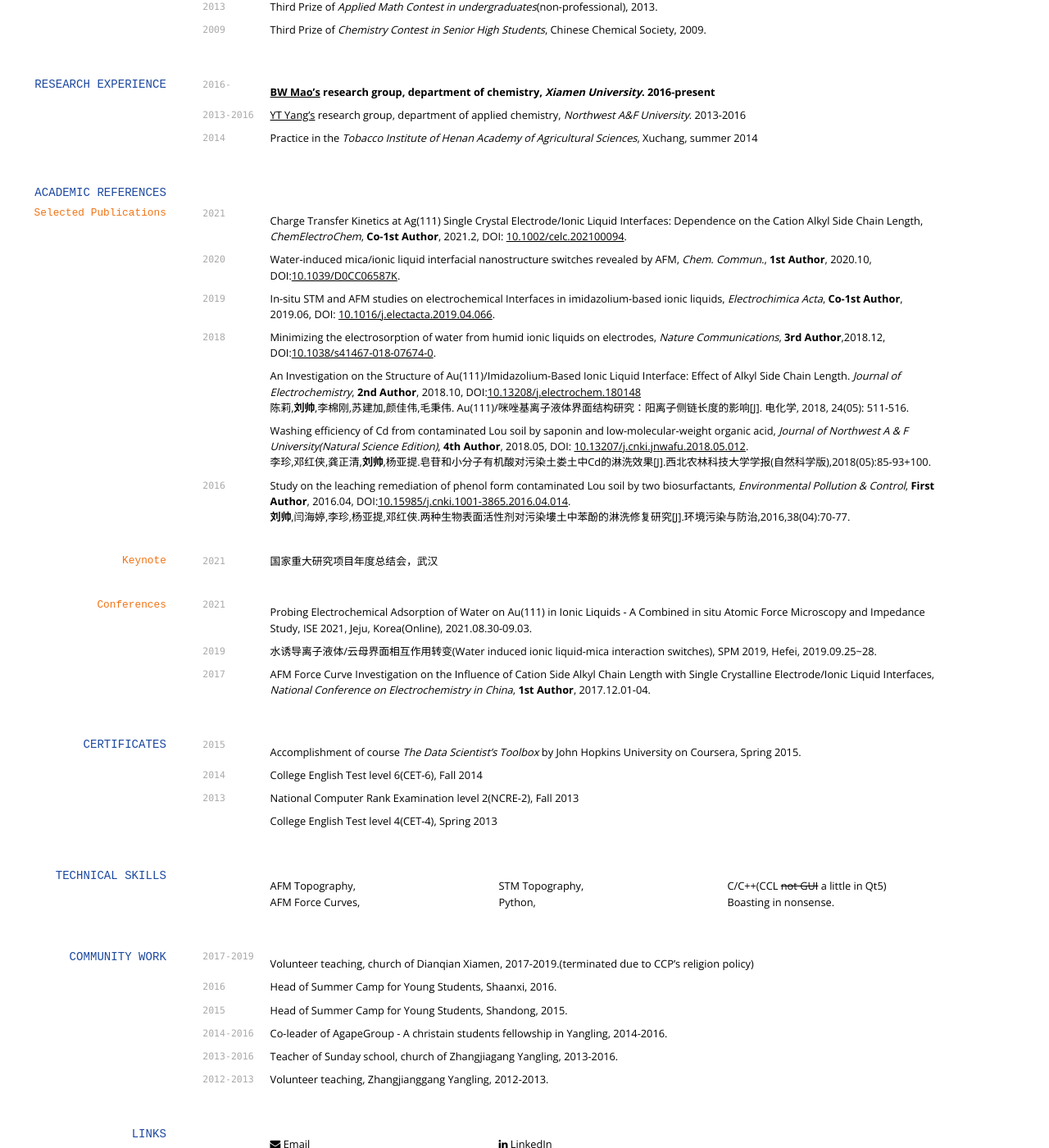
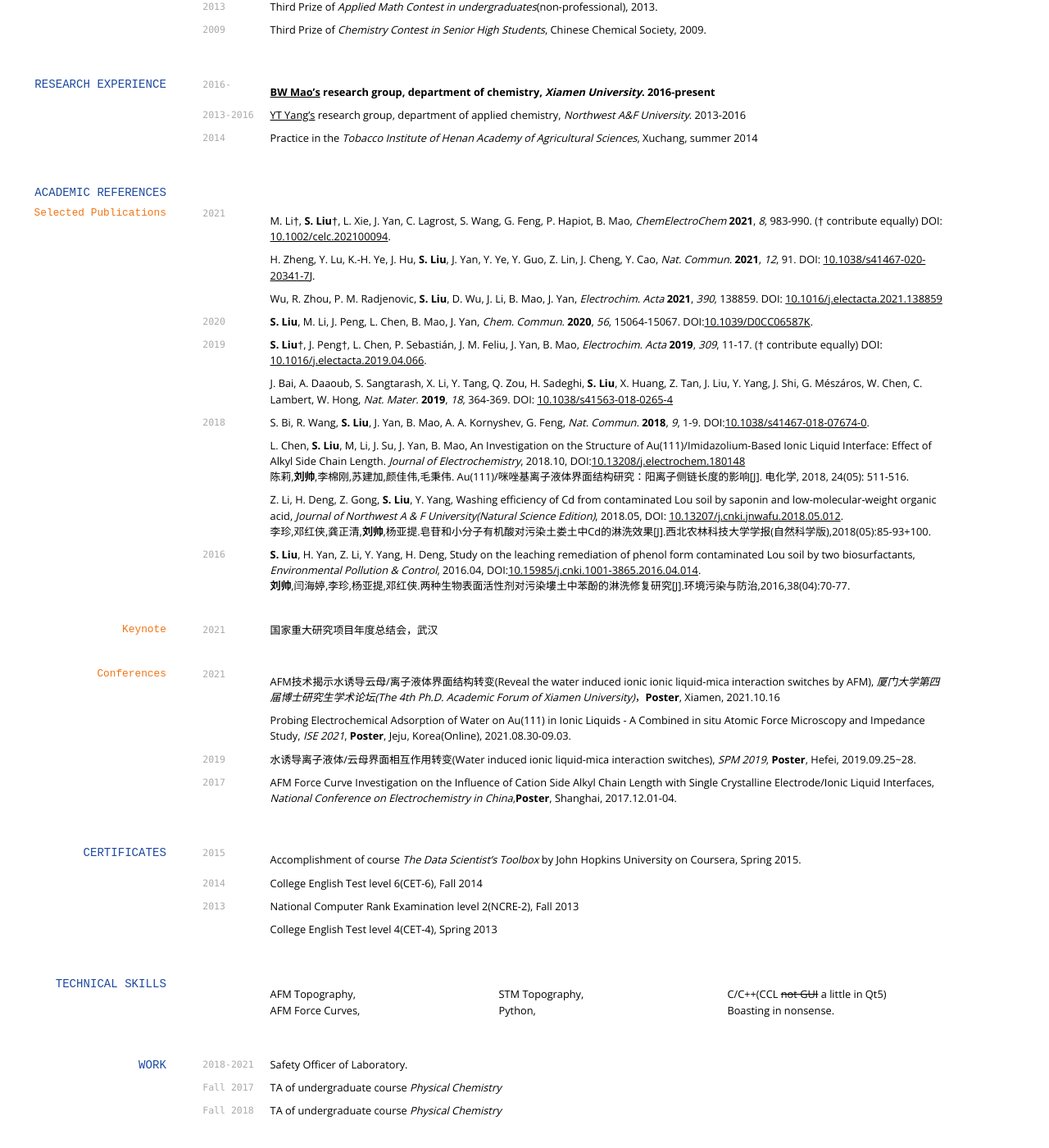
Before and after one commit to shuayliu/shuayliu.github.io, a Jekyll site: the page built from index.md, in a window 1280 px wide and 1400 px high, scrolled down 826 px. Shown: the whole window at 82% size. Built offline with Jekyll 4.4.1, drawn with Linux system fonts in a browser that asks for light colours; nearby versions of some CDN libraries; some web fonts are replaced; some of the changed text lies outside the part shown.

Commit message:
update CV

```diff
--- a/index.md
+++ b/index.md
@@ -113,30 +113,36 @@ Practice in the *Tobacco Institute of Henan Academy of Agricultural Sciences*, X
 
 `2021`
 
-Charge Transfer Kinetics at Ag(111) Single Crystal Electrode/Ionic Liquid Interfaces: Dependence on the Cation Alkyl Side Chain Length, *ChemElectroChem*, **Co-1st Author**, 2021.2, DOI: [10.1002/celc.202100094](https://doi.org/10.1002/celc.202100094).
+M. Li†, **S. Liu**†, L. Xie, J. Yan, C. Lagrost, S. Wang, G. Feng, P. Hapiot, B. Mao, *ChemElectroChem* **2021**, *8*, 983-990. († contribute equally) DOI: [10.1002/celc.202100094](https://doi.org/10.1002/celc.202100094).
+
+H. Zheng, Y. Lu, K.-H. Ye, J. Hu, **S. Liu**, J. Yan, Y. Ye, Y. Guo, Z. Lin, J. Cheng, Y. Cao, *Nat. Commun.* **2021**, *12*, 91. DOI: [10.1038/s41467-020-20341-7](https://doi.org/10.1038/s41467-020-20341-7)J.
+
+Wu, R. Zhou, P. M. Radjenovic, **S. Liu**, D. Wu, J. Li, B. Mao, J. Yan, *Electrochim. Acta* **2021**, *390*, 138859. DOI: [10.1016/j.electacta.2021.138859](https://doi.org/10.1016/j.electacta.2021.138859)
 
 `2020`
 
-Water-induced mica/ionic liquid interfacial nanostructure switches revealed by AFM, *Chem. Commun.*, **1st Author**, 2020.10, DOI:[10.1039/D0CC06587K](https://doi.org/10.1039/D0CC06587K).
+**S. Liu**, M. Li, J. Peng, L. Chen, B. Mao, J. Yan, *Chem. Commun*. **2020**, *56*, 15064-15067. DOI:[10.1039/D0CC06587K](https://doi.org/10.1039/D0CC06587K).
 
 `2019`
 
-In-situ STM and AFM studies on electrochemical Interfaces in imidazolium-based ionic liquids, *Electrochimica Acta*, **Co-1st Author**, 2019.06, DOI: [10.1016/j.electacta.2019.04.066](https://doi.org/10.1016/j.electacta.2019.04.066).
+**S. Liu**†, J. Peng†, L. Chen, P. Sebastián, J. M. Feliu, J. Yan, B. Mao, *Electrochim. Acta* **2019**, *309*, 11-17. († contribute equally) DOI: [10.1016/j.electacta.2019.04.066](https://doi.org/10.1016/j.electacta.2019.04.066).
+
+J. Bai, A. Daaoub, S. Sangtarash, X. Li, Y. Tang, Q. Zou, H. Sadeghi, **S. Liu**, X. Huang, Z. Tan, J. Liu, Y. Yang, J. Shi, G. Mészáros, W. Chen, C. Lambert, W. Hong, *Nat. Mater.* **2019**, *18*, 364-369.  DOI: [10.1038/s41563-018-0265-4](https://doi.org/10.1038/s41563-018-0265-4)
 
 `2018`
 
-Minimizing the electrosorption of water from humid ionic liquids on electrodes, *Nature Communications*, **3rd Author**,2018.12, DOI:[10.1038/s41467-018-07674-0](https://doi.org/10.1038/s41467-018-07674-0).
+S. Bi, R. Wang, **S. Liu**, J. Yan, B. Mao, A. A. Kornyshev, G. Feng, *Nat. Commun.* **2018**, *9*, 1-9. DOI:[10.1038/s41467-018-07674-0](https://doi.org/10.1038/s41467-018-07674-0).
 
-An Investigation on the Structure of Au(111)/Imidazolium-Based Ionic Liquid Interface: Effect of Alkyl Side Chain Length. *Journal of Electrochemistry*, **2nd Author**, 2018.10,  DOI:[10.13208/j.electrochem.180148 ](http://electrochem.xmu.edu.cn/CN/10.13208/j.electrochem.180148)<br>
+L. Chen, **S. Liu**, M, Li, J. Su, J. Yan, B. Mao,  An Investigation on the Structure of Au(111)/Imidazolium-Based Ionic Liquid Interface: Effect of Alkyl Side Chain Length. *Journal of Electrochemistry*, 2018.10,  DOI:[10.13208/j.electrochem.180148 ](http://electrochem.xmu.edu.cn/CN/10.13208/j.electrochem.180148)<br>
 陈莉,**刘帅**,李棉刚,苏建加,颜佳伟,毛秉伟. Au(111)/咪唑基离子液体界面结构研究：阳离子侧链长度的影响[J]. 电化学, 2018, 24(05): 511-516.
 
-Washing efficiency of Cd from contaminated Lou soil by saponin and low-molecular-weight organic acid, *Journal of Northwest A & F University(Natural Science Edition)*, **4th Author**, 2018.05, DOI: [10.13207/j.cnki.jnwafu.2018.05.012](http://doi.org/10.13207/j.cnki.jnwafu.2018.05.012).<br>
-   李珍,邓红侠,龚正清,**刘帅**,杨亚提.皂苷和小分子有机酸对污染土娄土中Cd的淋洗效果[J].西北农林科技大学学报(自然科学版),2018(05):85-93+100.
+Z. Li, H. Deng, Z. Gong, **S. Liu**, Y. Yang, Washing efficiency of Cd from contaminated Lou soil by saponin and low-molecular-weight organic acid, *Journal of Northwest A & F University(Natural Science Edition)*,  2018.05, DOI: [10.13207/j.cnki.jnwafu.2018.05.012](http://doi.org/10.13207/j.cnki.jnwafu.2018.05.012).<br>
+李珍,邓红侠,龚正清,**刘帅**,杨亚提.皂苷和小分子有机酸对污染土娄土中Cd的淋洗效果[J].西北农林科技大学学报(自然科学版),2018(05):85-93+100.
 
 `2016`
 
-Study on the leaching remediation of phenol form contaminated Lou soil by two biosurfactants, *Environmental Pollution & Control*,  **First Author**, 2016.04, DOI:[10.15985/j.cnki.1001-3865.2016.04.014](http://doi.org/10.15985/j.cnki.1001-3865.2016.04.014).<br>
-   **刘帅**,闫海婷,李珍,杨亚提,邓红侠.两种生物表面活性剂对污染塿土中苯酚的淋洗修复研究[J].环境污染与防治,2016,38(04):70-77.
+**S. Liu**, H. Yan, Z. Li, Y. Yang, H. Deng, Study on the leaching remediation of phenol form contaminated Lou soil by two biosurfactants, *Environmental Pollution & Control*, 2016.04, DOI:[10.15985/j.cnki.1001-3865.2016.04.014](http://doi.org/10.15985/j.cnki.1001-3865.2016.04.014).<br>
+**刘帅**,闫海婷,李珍,杨亚提,邓红侠.两种生物表面活性剂对污染塿土中苯酚的淋洗修复研究[J].环境污染与防治,2016,38(04):70-77.
 
 ### Keynote
 
@@ -147,15 +153,17 @@ Study on the leaching remediation of phenol form contaminated Lou soil by two bi
 
 `2021`
 
-Probing Electrochemical Adsorption of Water on Au(111) in Ionic Liquids - A Combined in situ Atomic Force Microscopy and Impedance Study, ISE 2021, Jeju, Korea(Online), 2021.08.30-09.03.
+AFM技术揭示水诱导云母/离子液体界面结构转变(Reveal the water induced ionic ionic liquid-mica interaction switches by AFM), *厦门大学第四届博士研究生学术论坛(The 4th Ph.D. Academic Forum of Xiamen University)*，**Poster**, Xiamen, 2021.10.16
+
+Probing Electrochemical Adsorption of Water on Au(111) in Ionic Liquids - A Combined in situ Atomic Force Microscopy and Impedance Study, *ISE 2021*, **Poster**, Jeju, Korea(Online), 2021.08.30-09.03.
 
 `2019`
 
-水诱导离子液体/云母界面相互作用转变(Water induced ionic liquid-mica interaction switches), SPM 2019, Hefei, 2019.09.25~28.
+水诱导离子液体/云母界面相互作用转变(Water induced ionic liquid-mica interaction switches), *SPM 2019*, **Poster**, Hefei, 2019.09.25~28.
 
 `2017`
 
-AFM Force Curve Investigation on the Influence of Cation Side Alkyl Chain Length with Single Crystalline Electrode/Ionic Liquid Interfaces, *National Conference on Electrochemistry in China*, **1st Author**, 2017.12.01-04.
+AFM Force Curve Investigation on the Influence of Cation Side Alkyl Chain Length with Single Crystalline Electrode/Ionic Liquid Interfaces, *National Conference on Electrochemistry in China*,**Poster**, Shanghai, 2017.12.01-04.
 
 
 
@@ -184,7 +192,29 @@ College English Test level 4(CET-4),  Spring 2013
 * C/C++(CCL ~~not GUI~~  a little in Qt5)
 * Boasting in nonsense.
 
-## COMMUNITY WORK
+## WORK
+`2018-2021`
+Safety Officer of Laboratory.
+
+`Fall 2017`
+
+TA of undergraduate course *Physical Chemistry*
+
+`Fall 2018`
+
+TA of undergraduate course *Physical Chemistry*
+
+
+
+## COMMUNITY
+
+`2021`
+
+One-year-term head of Haibin fellowship - a christain students' fellowship of Xiamen Xunsiding Church, 2021.
+
+`2020-2021`
+
+Group leader of Olive tree - a christain students group in Xiamen University, 2020-2021.
 
 `2017-2019`
 
@@ -192,19 +222,19 @@ Volunteer teaching, church of Dianqian Xiamen, 2017-2019.(terminated due to CCP
 
 `2016`
 
-Head of Summer Camp for Young Students, Shaanxi, 2016.
+Head of summer camp for teenagers, Shaanxi, 2016.
 
 `2015`
 
-Head of Summer Camp for Young Students, Shandong, 2015.
+Head of summer camp for teenagers, Shandong, 2015.
 
 `2014-2016`
 
-Co-leader of AgapeGroup - A christain students fellowship in Yangling, 2014-2016.
+Co-leader of AgapeGroup - a christain students fellowship in Yangling, 2014-2016.
 
 `2013-2016`
 
-Teacher of Sunday school, church of Zhangjiagang Yangling, 2013-2016.
+Teacher of sunday school, church of Zhangjiagang Yangling, 2013-2016.
 
 `2012-2013`
 
```
